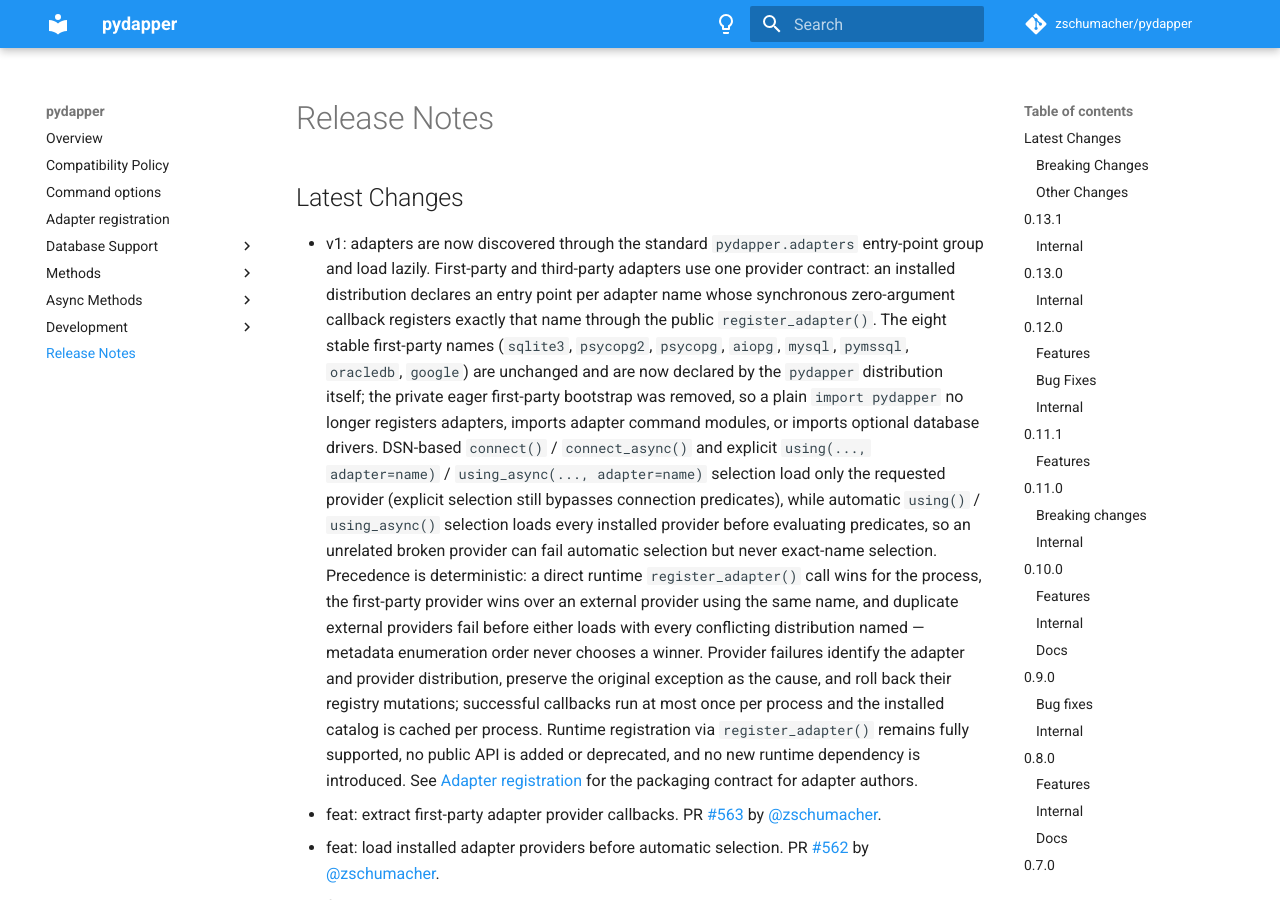
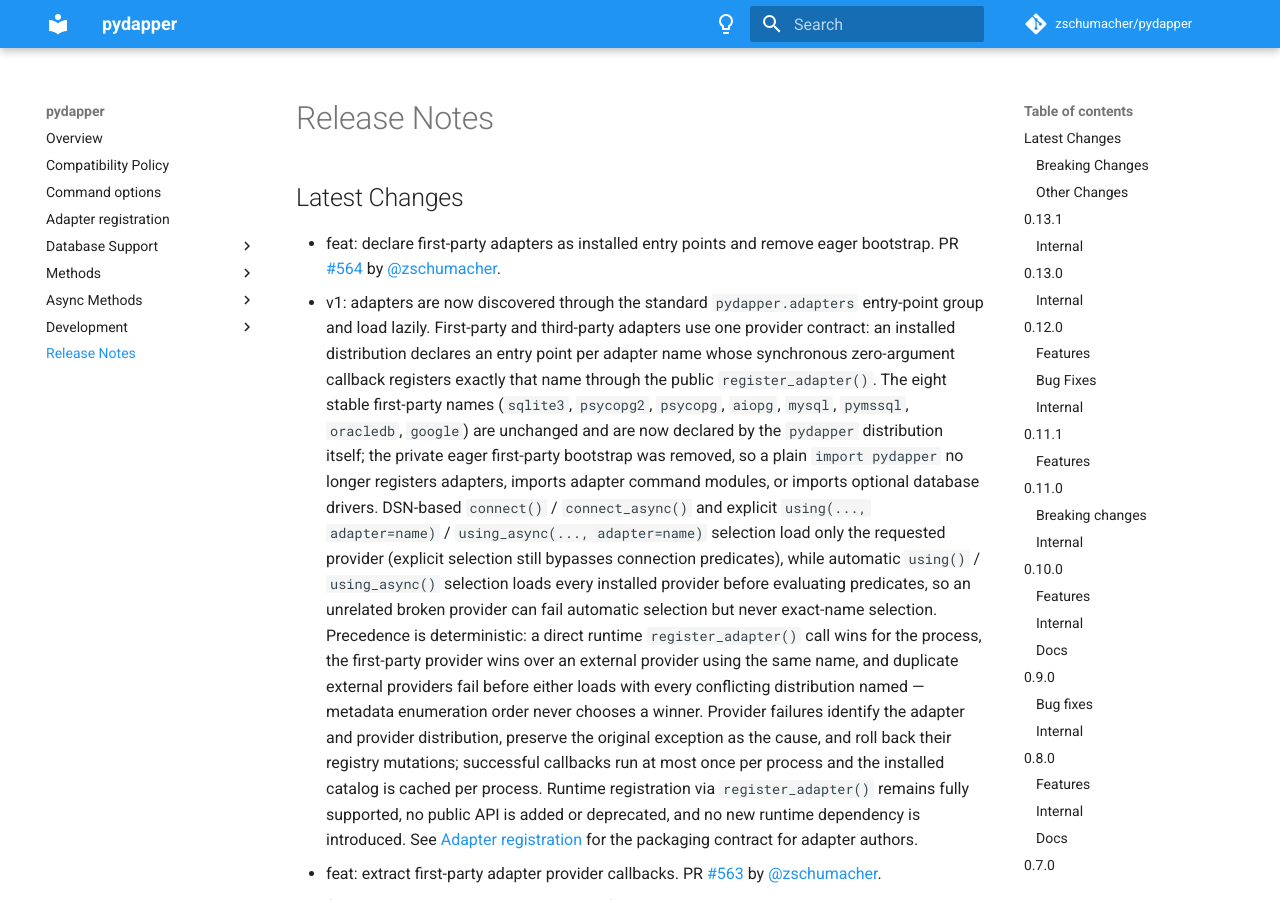
Before and after one commit to zschumacher/pydapper, an MkDocs documentation site: the page built from docs/release_notes.md, in a window 1280 px wide and 900 px high. Built offline with MkDocs 1.6.1 and Material for MkDocs 9.7.7, drawn with Linux system fonts in a browser that asks for light colours; emoji names are drawn with the system emoji font; comment, search, counter and statistics services are not loaded.

Commit message:
📝 Update release notes
[skip ci]

```diff
--- a/docs/release_notes.md
+++ b/docs/release_notes.md
@@ -1,5 +1,6 @@
 ## Latest Changes
 
+* feat: declare first-party adapters as installed entry points and remove eager bootstrap. PR [#564](https://github.com/zschumacher/pydapper/pull/564) by [@zschumacher](https://github.com/zschumacher).
 * v1: adapters are now discovered through the standard `pydapper.adapters` entry-point group and load lazily.
   First-party and third-party adapters use one provider contract: an installed distribution declares an entry point
   per adapter name whose synchronous zero-argument callback registers exactly that name through the public
```
